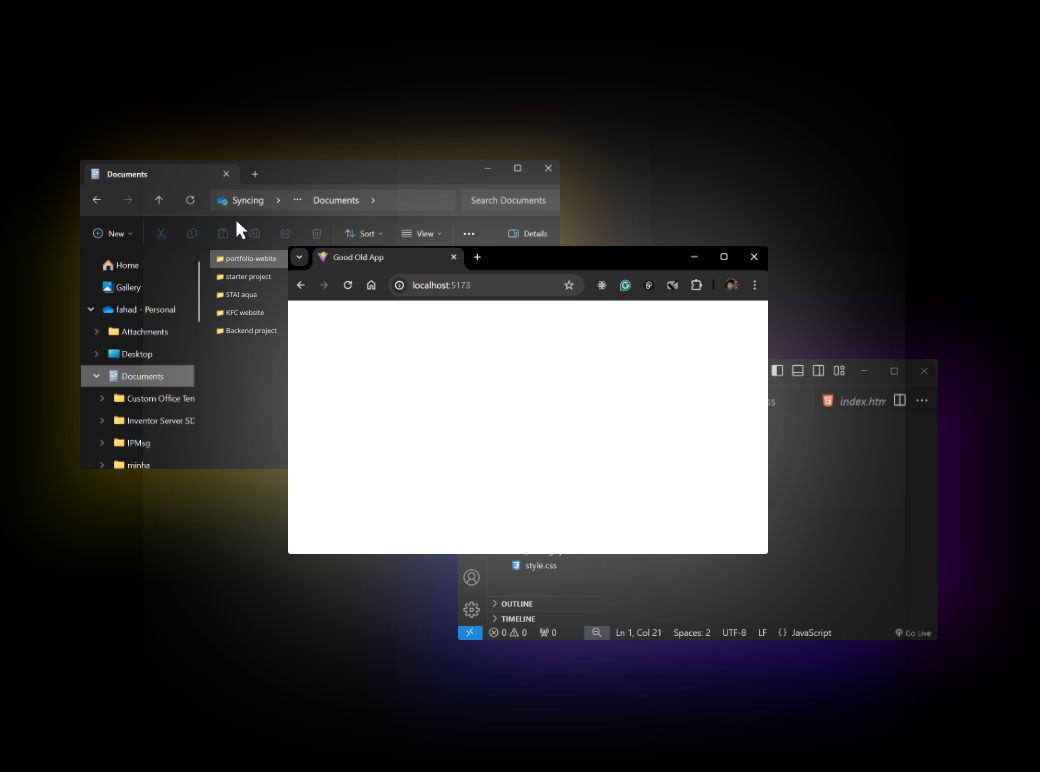
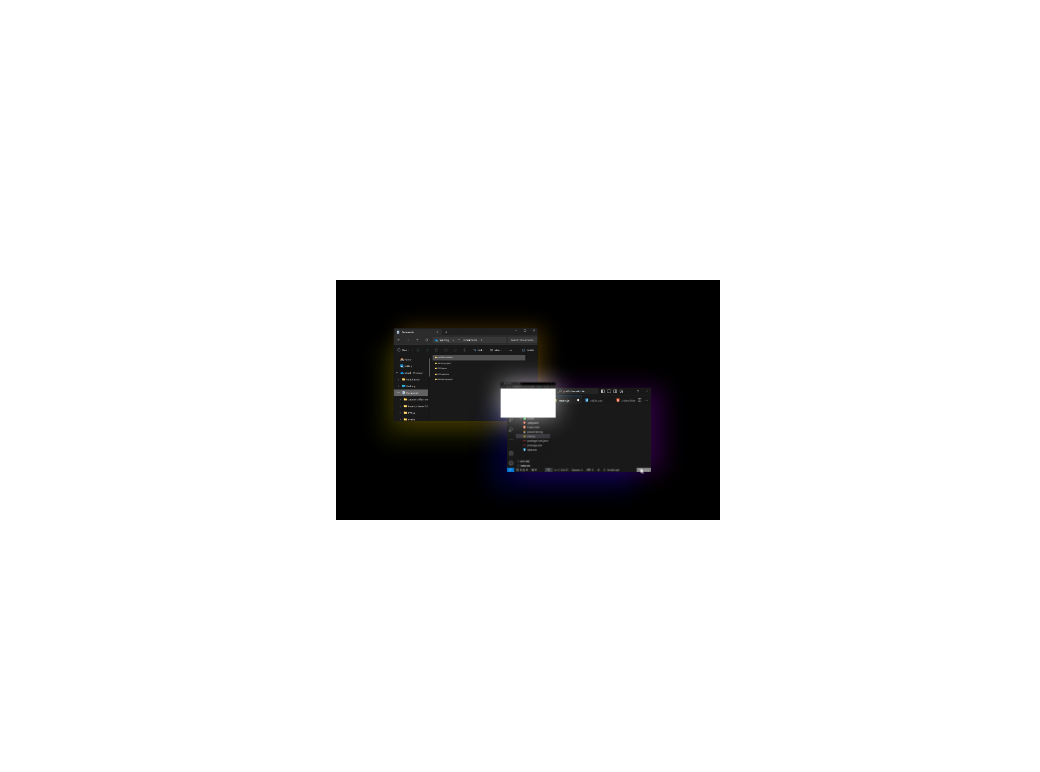
Before and after one commit to Adheem-fahad/portfolio, a website built with Vite: page index.html in a window 1280 px wide. Shown: the whole page, without its empty margins (112-1152 px from the left). Built offline with nearby package versions, Linux system fonts and the light colour scheme.

Commit message:
made some huge progress on way~

```diff
--- a/components/cursor.js
+++ b/components/cursor.js
@@ -1,35 +1,48 @@
 import { el, css, prependChild } from '../utilities/utilities'
 
 export default class Cursor {
-    constructor(root, target1) {
-        this.cursor(root, target1[0], target1[1])
+    constructor(root, target1, target2) {
+        this.cursor(root, target1[0], target1[1], target2[0], target2[1])
     }
-    cursor(root, target1, targetPa) {
+    async sameFn(target) {
+        await new Promise(resolve => {setTimeout(() => {resolve()}, 500)})
+        this.cursorEl.style.transition = `0.1s linear`;
+        this.cursorEl.style.scale = 0.8
+
+        await new Promise(resolve => {setTimeout(() => {resolve()}, 200)})
+        target.click()
+        this.cursorEl.style.scale = 1
+    }
+    async cursor(root, target1, targetPa, target2, targetPa2) {
         this.cursorEl = el('div', root, ['class', 'cursor'])
         css(this.cursorEl, {
             left: `${root.clientWidth - this.cursorEl.clientWidth}px`,
             top: `${root.clientHeight - this.cursorEl.clientHeight}px`
         })
 
-        setTimeout(() => {
-            css(this.cursorEl, {
-                left: `${target1.offsetLeft + targetPa.offsetLeft + 2 * this.cursorEl.clientWidth}px`,
-                top: `${target1.offsetTop + target1.offsetTop + 2 * this.cursorEl.clientHeight}px`
-            })
-            setTimeout(() => {
-                target1.classList.add('hover-file-item')
+        await new Promise(resolve => {setTimeout(() => {resolve()}, 1000)})
+        css(this.cursorEl, {
+            left: `${target1.offsetLeft + targetPa.offsetLeft + 2 * this.cursorEl.clientWidth}px`,
+            top: `${target1.offsetTop + target1.offsetTop + 2 * this.cursorEl.clientHeight}px`
+        })
 
-                setTimeout(() => {
-                    this.cursorEl.style.transition = `0.1s linear`;
-                    this.cursorEl.style.scale = 0.8
-                    setTimeout(() => {
-                        target1.click()
-                        this.cursorEl.style.scale = 1
-                    }, 200)
-                }, 500);
-            }, 900)
+        await new Promise(resolve => {setTimeout(() => {resolve()}, 900)})
+        target1.classList.add('hover-file-item')
 
+        await this.sameFn(target1)
+        console.log('cursor movin')
 
-        }, 1000)
+        await new Promise(resolve => {setTimeout(() => {resolve()}, 700)})
+        this.cursorEl.style.transition = `1s ease-in-out`;
+        css(this.cursorEl, {
+            left: `${target2.offsetLeft + targetPa2.offsetLeft + this.cursorEl.clientWidth}px`,
+            top: `${target2.offsetTop + targetPa2.offsetTop }px`
+        })
+
+        await new Promise(resolve => {setTimeout(() => {resolve()}, 900)})
+        target2.style.backgroundColor = 'grey'
+
+        await this.sameFn(target2)
+        console.log('TASK ENDED')
     }
 }
--- a/components/windowsNstuff.js
+++ b/components/s1cmpts.js
@@ -1,16 +1,5 @@
 import { el, css, prependChild } from '../utilities/utilities'
-import fileNav from '../assets/filenavbar.png'
-import filetask from '../assets/filetask.png'
-
-// vs code importings
-import vsFile from '../assets/vsfilesnav.png'
-import vsNav from '../assets/vsnav.png'
-import vsSetting from '../assets/vssettings.png'
-import vsTask from '../assets/vstask.png'
-import vsLive from '../assets/vsLive.png'
-
 import chromeSrc from '../assets/chromeop.png'
-import { ssrImportMetaKey } from 'vite/runtime'
 
 export default class WindowCreate {
     constructor(root, fn, visibility, aspectRat = 0) {
@@ -80,6 +69,7 @@ export async function fileExplorerCnt(element) {
 }
 
 export async function vsCodeCnt(element) {
+    console.log('vs code')
     element.classList.add('vsCode')
     element.innerHTML = `
     <div style="background-image: url(&quot;/assets/vsnav.png&quot;); width: 100%; aspect-ratio: 18.8793 / 1;"></div>
@@ -92,12 +82,17 @@ export async function vsCodeCnt(element) {
     </div>
     <div class="flex" style="justify-content: space-between;">
     <div style="background-image: url(&quot;/assets/vssettings.png&quot;); width: 80%; aspect-ratio: 27.1471 / 1;"></div>
-    <div style="background-image: url(&quot;/assets/vsLive.png&quot;); width: 10%; aspect-ratio: 3.62931 / 1;"></div>
+    <div style="background-image: url(&quot;/assets/vsLive.png&quot;); width: 10%; aspect-ratio: 3.62931 / 1;" id="live-server"></div>
     </div>
     `
 }
 
 export async function chromeCnt(element) {
+    console.log('chrome')
     element.classList.add('chrome')
     element.style.backgroundImage = `url(${chromeSrc})`
+    css(element, {
+        top: `${(element.parentElement.clientHeight - element.clientHeight)/2}px`,
+        left: `${(element.parentElement.clientWidth - element.clientWidth)/2}px`
+    })
 }
--- a/main.js
+++ b/main.js
@@ -1,41 +1,10 @@
 import './style.css'
 import './utilities/utilities.css'
-import WindowCreate, { vsCodeCnt, fileExplorerCnt, chromeCnt } from './components/windowsNstuff'
-import Cursor from './components/cursor'
 
-let fileWindow = new WindowCreate(
-    document.querySelector('#app'),
-    fileExplorerCnt,
-    // false,
-    true,
-    14/9,
-)
-let vsWindow = new WindowCreate(
-    document.querySelector('#app'),
-    vsCodeCnt,
-    // true,
-    false
-)
-let chromeWindow = new WindowCreate(
-    document.querySelector('#app'),
-    chromeCnt,
-    // true,
-    false,
-    1101/706
+import S1 from './pages/s1.js'
+
+let obj = new S1(
+    document.querySelector('#app')
 )
 
-fileWindow.eventToBtn(function(e) {
-    vsWindow.open()
-  vsWindow.windowMain.style.animation =  `Popup 0.4s cubic-bezier(1,0,.51,.8)`;
-  vsWindow.windowMain.style.scale = 1
-    setTimeout(() => {
-        chromeWindow.open()
-        chromeWindow.windowMain.style.animation =  `Popup 0.4s cubic-bezier(1,0,.51,.8)`;
-        chromeWindow.windowMain.style.scale = 1
-    }, 1500)
-})
-
-let cursor = new Cursor(
-    document.querySelector('#app'),
-    [document.querySelector('#fileItem'), document.querySelector('.fileEx')]
-)
+document.addEventListener('keydown', () => { obj.cleanUp(); })
--- /dev/null
+++ b/pages/s1.js
@@ -0,0 +1,44 @@
+import WindowCreate, { vsCodeCnt, fileExplorerCnt, chromeCnt } from '../components/s1cmpts'
+import Cursor from '../components/cursor'
+
+export default class S1{
+    constructor(root) {
+        this.root = root
+        this.fileWindow = new WindowCreate(
+            root,
+            fileExplorerCnt,
+            true,
+            14/9,
+        )
+        this.vsWindow = new WindowCreate(
+            root,
+            vsCodeCnt,
+            false
+        )
+        this.chromeWindow = new WindowCreate(
+            root,
+            chromeCnt,
+            false,
+            1101/706
+        )
+        this.fileWindow.eventToBtn((e) => {
+            this.vsWindow.open()
+            this.vsWindow.windowMain.style.animation =  `Popup 0.4s cubic-bezier(1,0,.51,.8)`;
+            this.vsWindow.windowMain.style.scale = 1
+        })
+
+        document.querySelector('#live-server').addEventListener('click', (e) => {
+            this.chromeWindow.open()
+            this.chromeWindow.windowMain.style.animation =  `Popup 0.4s cubic-bezier(1,0,.51,.8)`;
+            this.chromeWindow.windowMain.style.scale = 1
+        })
+        new Cursor(
+            root,
+            [document.querySelector('#fileItem'), document.querySelector('.fileEx')],
+            [document.querySelector('#live-server'), this.vsWindow.windowMain]
+        )
+    }
+    cleanUp() {
+        this.root.innerHTML = null
+    }
+}
--- a/style.css
+++ b/style.css
@@ -11,6 +11,8 @@
   color: whitesmoke;
   position: relative;
   overflow: hidden;
+
+  scale: 0.3;
 }
 
 .window {
@@ -54,10 +56,7 @@
   bottom: 20%;
 }
 .chrome {
-  left: 50%;
-  top: 50%;
   box-shadow: 0px 0 200px rgba(254, 254, 254, 0.597);
-  transform: translateX(-50%) translateY(-50%);
 }
 .cursor {
   position: absolute;
```
